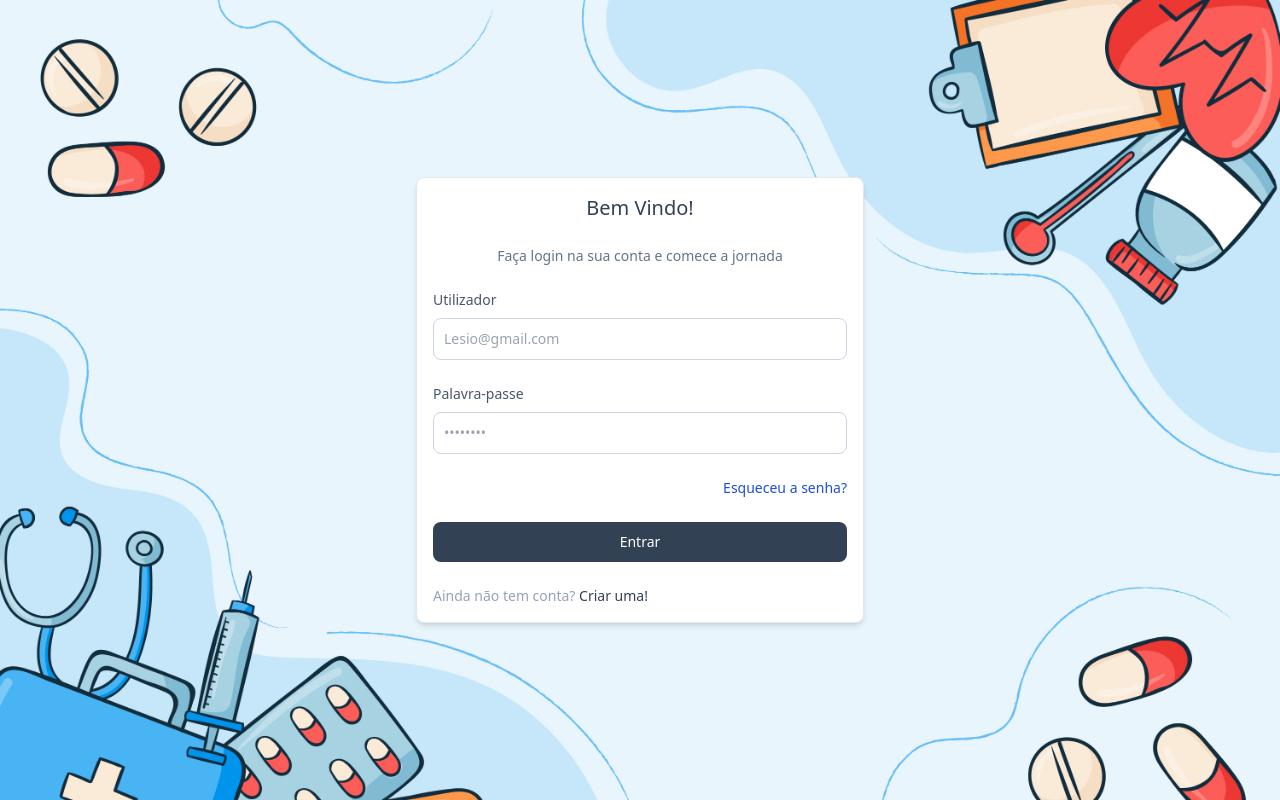
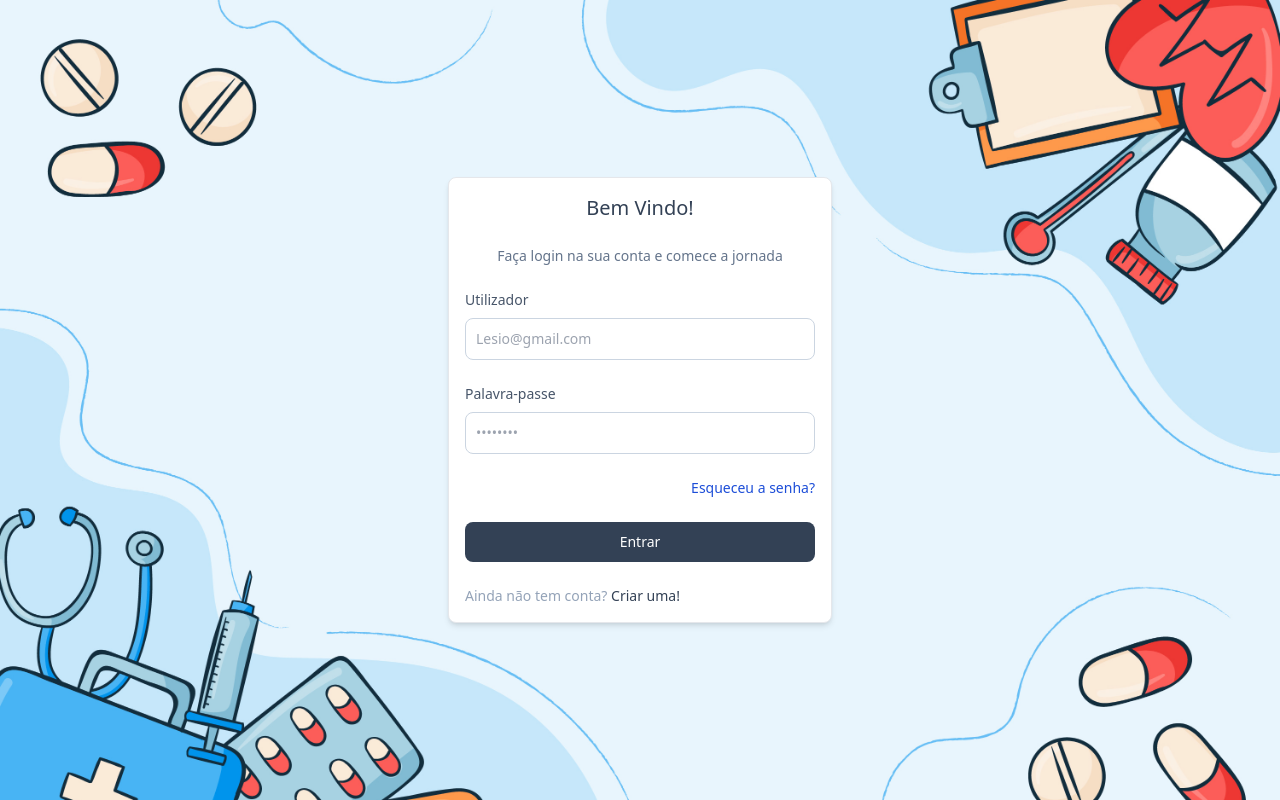
Before and after one commit to adaomagalhaes03/FarmaciaApp, a website: page src/index.html in a window 1280 px wide. Drawn offline with nearby package versions, Linux system fonts and the light colour scheme.

Commit message:
upadated size

```diff
--- a/src/index.html
+++ b/src/index.html
@@ -11,7 +11,7 @@
 
   <div class="w-full min-h-screen bg-cover bg-blue-400 flex justify-center items-center overflow-hidden" style="background-image: url('img/7283494.jpg');">
 
-    <div class="w-full max-w-md p-4 bg-white border rounded-lg border-gray-200 shadow-md">
+    <div class="w-full max-w-sm p-4 bg-white border rounded-lg border-gray-200 shadow-md">
         <form class="space-y-6" action="#">
             <h5 class="text-xl font-medium text-center text-slate-700 mb-4">Bem Vindo!</h5>
             <h6 class="text-sm font-medium text-center text-slate-500 mb-2">Faça login na sua conta e comece a jornada</h6>
@@ -28,7 +28,7 @@
                 </div>
                 <a href="#" class="text-sm text-blue-700 hover:underline dark:text-slate-500">Esqueceu a senha?</a>
             </div>
-            <button type="submit" class="w-full text-white bg-slate-700 hover:bg-slate-800 focus:ring-4 focus:outline-none focus:ring-slate-300 outline-none font-medium rounded-lg text-sm px-5 py-2.5 text-center dark:bg-blue-600 dark:hover:bg-blue-700 dark:focus:ring-blue-800">Entrar</button>
+            <button type="submit" class="w-full text-white bg-slate-700 hover:bg-slate-800 focus:ring-4 focus:outline-none focus:ring-slate-300 outline-none font-medium rounded-lg text-sm px-5 py-2.5 text-center dark:bg-green-600 dark:hover:bg-green-700 ">Entrar</button>
             <div class="text-sm font-medium text-slate-400 mt-4">
                 Ainda não tem conta? <a href="index.html" class="text-slate-700 hover:underline dark:text-slate-500">Criar uma!</a>
             </div>
```
